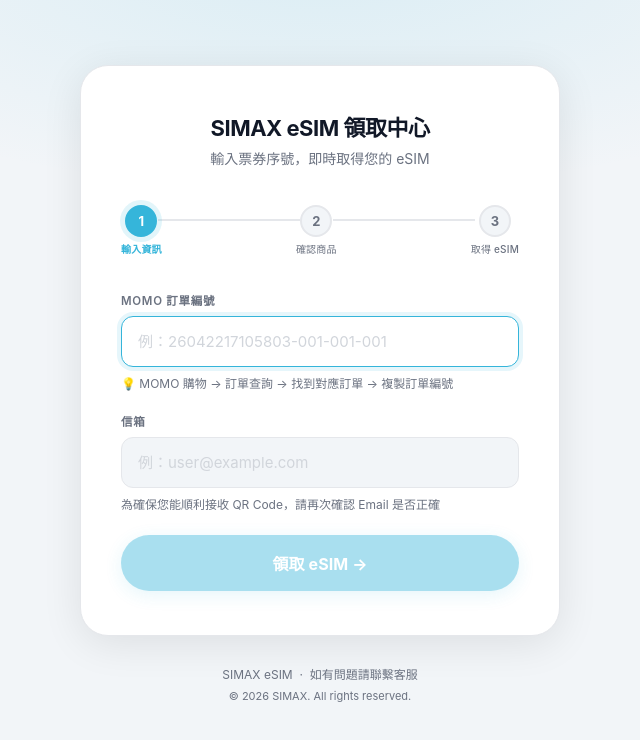
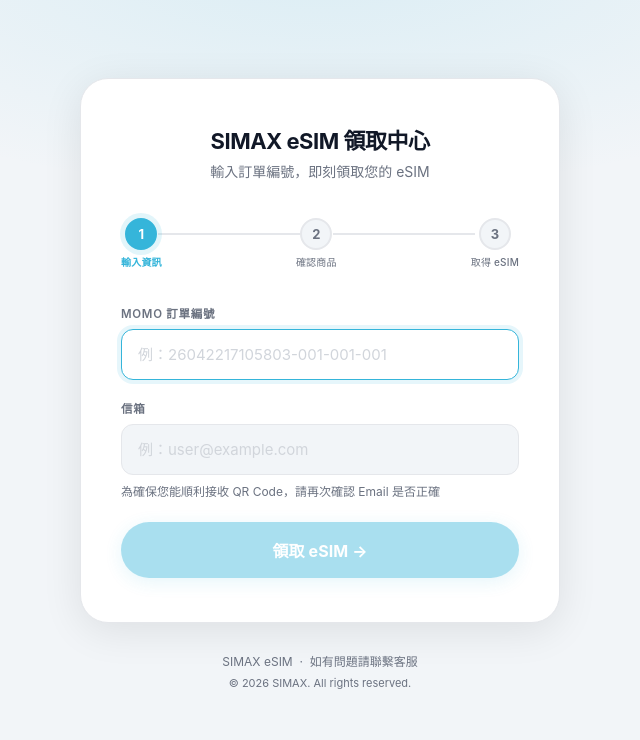
Before and after one commit to lemengsim/simax-claim-frontend, a Next.js app: page / in a window 1280 px wide. Shown: the top 740 px of the page, without its empty margins (320-960 px from the left). Built offline with nearby package versions, Linux system fonts and the light colour scheme.

Commit message:
fix: 更新首頁文字 - 改為「輸入訂單編號，即刻領取」並移除操作提示

```diff
--- a/pages/index.js
+++ b/pages/index.js
@@ -227,6 +227,7 @@ function ResultRecovering({ onConfirm }) {
 function ResultRefunded({ onConfirm }) {
   return (
     <div style={{ textAlign: 'center', padding: '4px 0 8px' }}>
+      {/* 中性資訊圖示 */}
       <div style={{
         width: 64, height: 64, borderRadius: '50%',
         background: 'rgba(99,102,241,0.08)',
@@ -285,9 +286,11 @@ function ResultPending({ item, onBack }) {
 
 // ─── 工具：正規化 API 回應為統一 items 陣列 ───────────────────────────────
 function normalizeResponse(data) {
+  // 多件格式（未來）
   if (Array.isArray(data.items) && data.items.length > 0) {
     return data.items;
   }
+  // 單件格式（目前）
   return [{
     order_id:     data.order_id,
     product_name: data.product_name,
@@ -302,24 +305,29 @@ function getQrType(qr_code_data) {
   if (!qr_code_data) return 'unknown';
   if (qr_code_data.startsWith('WM_ORDER:'))    return 'wm';
   if (qr_code_data.startsWith('DJB_PENDING:')) return 'pending';
-  return 'djb';
+  return 'djb';  // LPA: 或 https:// 都走 DJB 顯示
 }
 
 // ─── 主頁面 ────────────────────────────────────────────────────────────────
 export default function ClaimPage() {
+  // ── 表單狀態 ──
   const [orderNo,  setOrderNo]  = useState('');
   const [email,    setEmail]    = useState('');
   const [error,    setError]    = useState('');
   const [loading,  setLoading]  = useState(false);
 
+  // ── 步驟狀態（1=Login, 2=CardList, 3=Dispatch） ──
   const [step,          setStep]          = useState(1);
-  const [items,         setItems]         = useState([]);
-  const [activeItem,    setActiveItem]    = useState(null);
-  const [claimingId,    setClaimingId]    = useState(null);
+  const [items,         setItems]         = useState([]);      // 正規化後的商品陣列
+  const [activeItem,    setActiveItem]    = useState(null);    // 當前顯示的商品（Step 3）
+  const [claimingId,    setClaimingId]    = useState(null);    // 正在領取的 order_id
+  // 特殊業務狀態（覆蓋步驟流程，直接顯示說明頁）
+  // 'TICKET_REFUNDED' → 票券已退款 / 作廢 / 查無此票
   const [specialStatus, setSpecialStatus] = useState(null);
 
   const canSubmit = orderNo.trim().length > 0 && email.trim().length > 5 && !loading;
 
+  // ── Step 1：送出訂單編號 + Email ──────────────────────────────────────
   const handleLogin = async (e) => {
     e.preventDefault();
     setLoading(true);
@@ -334,6 +342,8 @@ export default function ClaimPage() {
 
       const data = await res.json();
 
+      // 特殊業務狀態：票券已退款 / 作廢 / 查無此票
+      // → 不顯示 error 彈窗，平滑切換至說明頁
       if (data.status === 'TICKET_REFUNDED') {
         setSpecialStatus('TICKET_REFUNDED');
         return;
@@ -352,9 +362,11 @@ export default function ClaimPage() {
       setItems(normalized);
 
       if (normalized.length === 1) {
+        // 單件直接跳 Step 3
         setActiveItem(normalized[0]);
         setStep(3);
       } else {
+        // 多件進 Card List
         setStep(2);
       }
     } catch (err) {
@@ -364,19 +376,23 @@ export default function ClaimPage() {
     }
   };
 
+  // ── Step 2：Card List 點擊「領取」───────────────────────────────────────
   const handleClaim = useCallback((item) => {
     setActiveItem(item);
     setStep(3);
+    // 標記該 item 已領取（更新 items 陣列）
     setItems(prev => prev.map(i =>
       i.order_id === item.order_id ? { ...i, dispatched: true } : i
     ));
   }, []);
 
+  // ── 返回 Card List（Step 3 → 2） ─────────────────────────────────────
   const handleBackToList = useCallback(() => {
     setActiveItem(null);
     setStep(2);
   }, []);
 
+  // ── 全部重置（返回 Step 1） ─────────────────────────────────────────
   const handleReset = useCallback(() => {
     setOrderNo('');
     setEmail('');
@@ -388,7 +404,10 @@ export default function ClaimPage() {
     setStep(1);
   }, []);
 
+  // ── 當前 Step 3 顯示類型 ─────────────────────────────────────────────
   const qrType = activeItem ? getQrType(activeItem.qr_code_data) : null;
+
+  // ── 多件時返回按鈕設定 ────────────────────────────────────────────────
   const backHandler = items.length > 1 ? handleBackToList : null;
 
   return (
@@ -406,9 +425,10 @@ export default function ClaimPage() {
           {/* ── Logo ── */}
           <div className="logo-wrap">
             <div className="logo-title">SIMAX eSIM 領取中心</div>
-            <div className="logo-sub">輸入票券序號，即時取得您的 eSIM</div>
+            <div className="logo-sub">輸入訂單編號，即刻領取您的 eSIM</div>
           </div>
 
+          {/* ════════════════ 特殊狀態：票券退款 / 作廢 / 查無此票 ═══════════ */}
           {specialStatus === 'TICKET_REFUNDED' && (
             <ResultRefunded onConfirm={handleReset} />
           )}
@@ -416,8 +436,10 @@ export default function ClaimPage() {
             <ResultRecovering onConfirm={handleReset} />
           )}
 
+          {/* ── 步驟進度條 + 步驟內容（特殊狀態時整體隱藏） ── */}
           {!specialStatus && <StepBar step={step} />}
 
+          {/* ════════════════ STEP 1：Login ════════════════ */}
           {!specialStatus && step === 1 && (
             <form className="form" onSubmit={handleLogin} autoComplete="off">
 
@@ -432,7 +454,6 @@ export default function ClaimPage() {
                   autoComplete="off"
                   spellCheck={false}
                 />
-                <span className="hint">💡 MOMO 購物 → 訂單查詢 → 找到對應訂單 → 複製訂單編號</span>
               </div>
 
               <div className="field">
@@ -464,6 +485,7 @@ export default function ClaimPage() {
             </form>
           )}
 
+          {/* ════════════════ STEP 2：Card List ════════════════ */}
           {!specialStatus && step === 2 && (
             <div>
               <div className="list-header">
@@ -494,6 +516,7 @@ export default function ClaimPage() {
             </div>
           )}
 
+          {/* ════════════════ STEP 3：Dispatch ════════════════ */}
           {!specialStatus && step === 3 && activeItem && (
             <>
               {qrType === 'djb' && (
@@ -520,6 +543,7 @@ export default function ClaimPage() {
 
         </div>
 
+        {/* ── Footer ── */}
         <div className="footer">
           SIMAX eSIM &nbsp;·&nbsp; 如有問題請聯繫客服<br />
           <span style={{ fontSize: 11 }}>© {new Date().getFullYear()} SIMAX. All rights reserved.</span>
```
